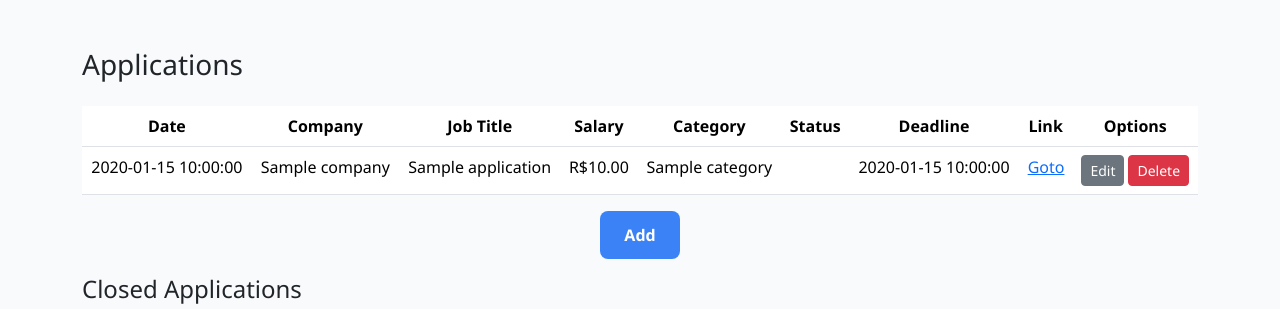
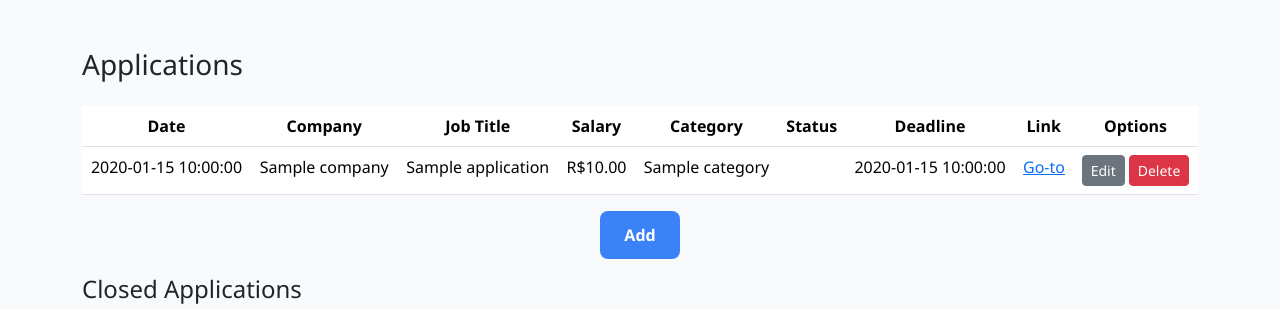
Before and after one commit to williamgrocha/job-application-tracker, a Flask app: template templates/index.html in a window 1280 px wide. Shown: the part 58-367 px from the top of the page. Run offline with Flask 3, Linux system fonts and the light colour scheme; the template is opened without the code that fills it: most values are stand-ins (such as "Sample title", 1, 10 or a date in 2020).

Commit message:
feat: update link text for better clarity in applications table

```diff
--- a/templates/index.html
+++ b/templates/index.html
@@ -54,7 +54,7 @@
                     {% if application['link'] == None %}
                         <td class="text-end">N/A</td>
                     {% else %}
-                        <td class="text-end"><a target="_blank" href="{{ application['link'] }}">Goto</a></td>
+                        <td class="text-end"><a target="_blank" href="{{ application['link'] }}">Go-to</a></td>
                     {% endif %}
                     <td><a href="/edit/{{ application['id'] }}"class="btn btn-sm btn-secondary">Edit</a><form class="d-inline" method="POST" action="/delete/{{ application['id'] }}" onsubmit="return confirm('Are you sure you want to delete this application?')"><button class="btn ms-1 btn-sm btn-danger">Delete</button></form></td>
                 </tr>
```
